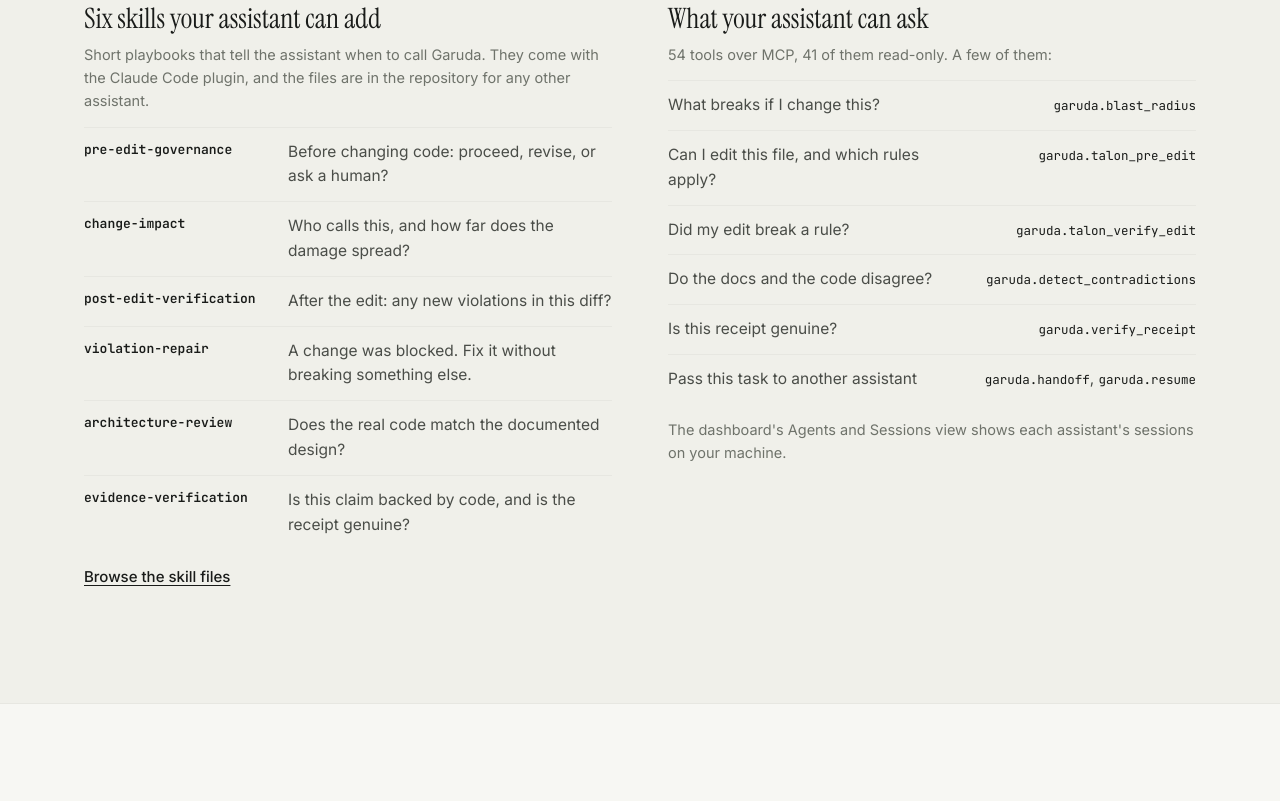
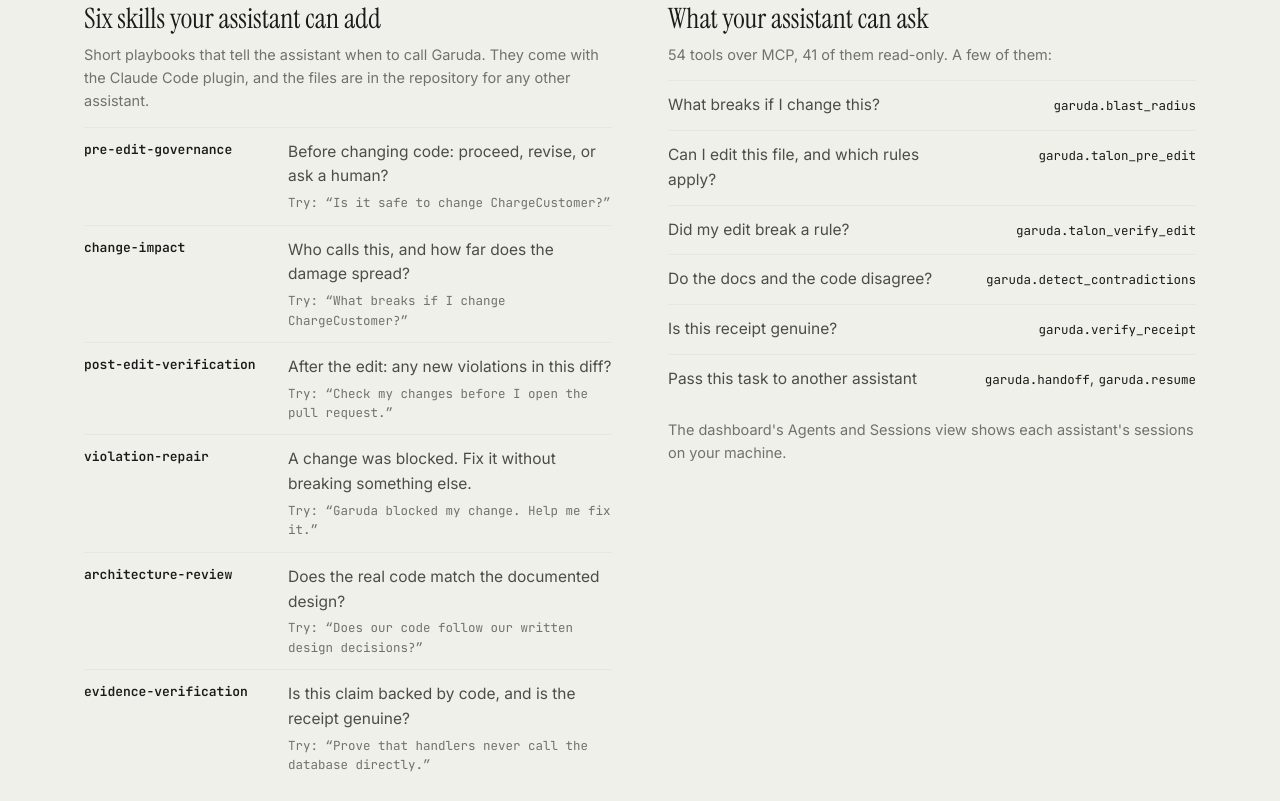
Before and after one commit to myshra777-ai/getgaruda, a plain HTML site: page index.html in a window 1280 px wide. Shown: the part 7520-8321 px from the top of the page. Drawn offline with Linux system fonts and the light colour scheme.

Commit message:
Website: skill examples

```diff
--- a/index.html
+++ b/index.html
@@ -221,6 +221,7 @@ section{padding:112px 0}
 .skills div{display:grid;grid-template-columns:minmax(0,190px) minmax(0,1fr);gap:14px;padding:12px 0;border-top:1px solid var(--line)}
 .skills dt{font:600 13px/1.6 var(--mono)}
 .skills dd{margin:0;color:var(--text-2);font-size:15.5px}
+.skills dd .ex{display:block;margin-top:4px;font:400 12.5px/1.55 var(--mono);color:var(--muted)}
 .asks{width:100%;border-collapse:collapse;font-size:15.5px}
 .asks td{padding:12px 0;border-top:1px solid var(--line);vertical-align:top;color:var(--text-2)}
 .asks td:last-child{text-align:right;padding-left:14px}
@@ -686,12 +687,12 @@ footer{padding:64px 0 40px;font-size:14.5px;color:var(--muted)}
         <h3 class="serif-sub">Six skills your assistant can add</h3>
         <p class="small" style="margin-bottom:14px">Short playbooks that tell the assistant when to call Garuda. They come with the Claude Code plugin, and the files are in the repository for any other assistant.</p>
         <dl class="skills">
-          <div><dt>pre-edit-governance</dt><dd>Before changing code: proceed, revise, or ask a human?</dd></div>
-          <div><dt>change-impact</dt><dd>Who calls this, and how far does the damage spread?</dd></div>
-          <div><dt>post-edit-verification</dt><dd>After the edit: any new violations in this diff?</dd></div>
-          <div><dt>violation-repair</dt><dd>A change was blocked. Fix it without breaking something else.</dd></div>
-          <div><dt>architecture-review</dt><dd>Does the real code match the documented design?</dd></div>
-          <div><dt>evidence-verification</dt><dd>Is this claim backed by code, and is the receipt genuine?</dd></div>
+          <div><dt>pre-edit-governance</dt><dd>Before changing code: proceed, revise, or ask a human?<span class="ex">Try: &ldquo;Is it safe to change ChargeCustomer?&rdquo;</span></dd></div>
+          <div><dt>change-impact</dt><dd>Who calls this, and how far does the damage spread?<span class="ex">Try: &ldquo;What breaks if I change ChargeCustomer?&rdquo;</span></dd></div>
+          <div><dt>post-edit-verification</dt><dd>After the edit: any new violations in this diff?<span class="ex">Try: &ldquo;Check my changes before I open the pull request.&rdquo;</span></dd></div>
+          <div><dt>violation-repair</dt><dd>A change was blocked. Fix it without breaking something else.<span class="ex">Try: &ldquo;Garuda blocked my change. Help me fix it.&rdquo;</span></dd></div>
+          <div><dt>architecture-review</dt><dd>Does the real code match the documented design?<span class="ex">Try: &ldquo;Does our code follow our written design decisions?&rdquo;</span></dd></div>
+          <div><dt>evidence-verification</dt><dd>Is this claim backed by code, and is the receipt genuine?<span class="ex">Try: &ldquo;Prove that handlers never call the database directly.&rdquo;</span></dd></div>
         </dl>
         <a class="textlink" href="https://github.com/myshra777-ai/garuda/tree/main/skills">Browse the skill files</a>
       </div>
```
Also changed, not shown: 1 other file.
